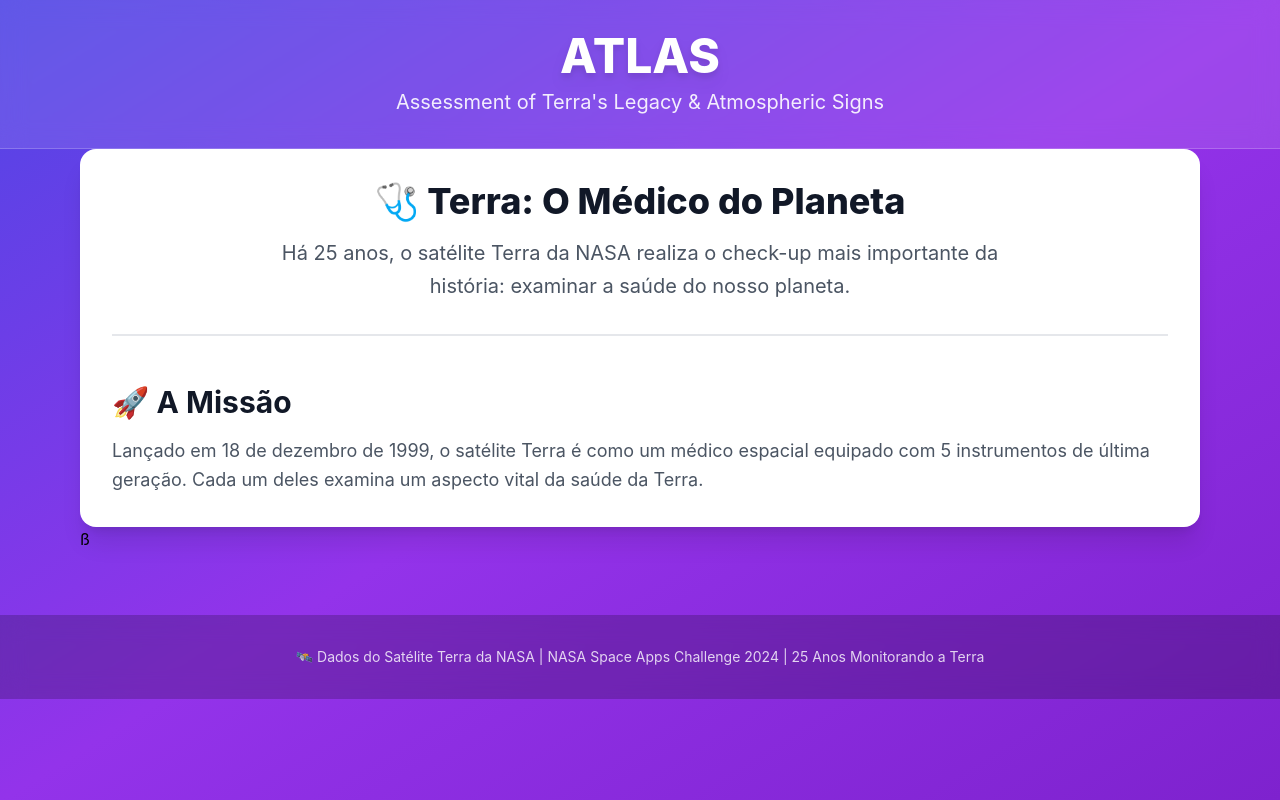
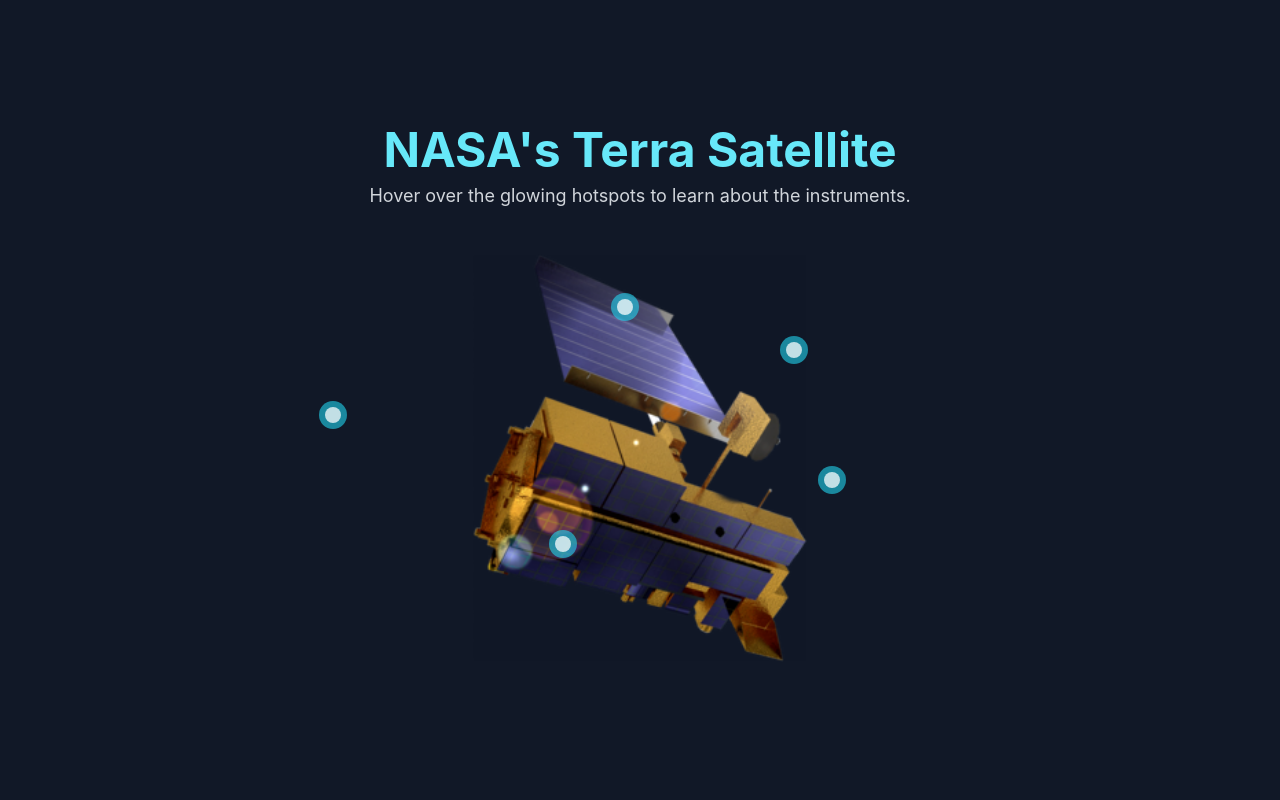
Before and after one commit to gustavogitzel/atlas-webapp, a React (Vite) app: page /satellite in a window 1280 px wide. Built offline with nearby package versions, Linux system fonts and the light colour scheme.

Commit message:
router, satellite page

```diff
--- a/src/App.tsx
+++ b/src/App.tsx
@@ -1,4 +1,6 @@
 import { HomePage } from './pages/HomePage/HomePage';
+import { Route, Routes } from 'react-router-dom';
+import { SatelitePage } from './pages/SatelitePage/SatelitePage';
 
 /**
  * App Component
@@ -6,7 +8,14 @@
  */
 
 function App() {
-  return <HomePage />;
+  return (
+    <div>
+      <Routes>
+        <Route path="/" element={<HomePage />} />
+        <Route path="/satellite" element={<SatelitePage />} />
+      </Routes>
+    </div>
+  );
 }
 
 export default App;
--- a/src/main.tsx
+++ b/src/main.tsx
@@ -2,9 +2,12 @@
 import ReactDOM from 'react-dom/client';
 import App from './App';
 import './index.css';
+import { BrowserRouter } from 'react-router-dom';
 
 ReactDOM.createRoot(document.getElementById('root')!).render(
   <React.StrictMode>
-    <App />
+    <BrowserRouter>
+      <App />
+    </BrowserRouter>
   </React.StrictMode>
 );
--- /dev/null
+++ b/src/pages/SatelitePage/SatelitePage.tsx
@@ -0,0 +1,103 @@
+import React, { useState } from 'react';
+import sat from "../../assets/sat.png";
+
+// Data for Terra's five main instruments
+const instruments = [
+  {
+    id: 'MODIS',
+    name: 'MODIS (Moderate Resolution Imaging Spectroradiometer)',
+    description: 'MODIS views the entire Earth\'s surface every 1 to 2 days, acquiring data in 36 spectral bands. Its data improves our understanding of global dynamics and processes occurring on the land, in the oceans, and in the lower atmosphere.',
+    position: { top: '15%', left: '48%' },
+  },
+  {
+    id: 'ASTER',
+    name: 'ASTER (Advanced Spaceborne Thermal Emission and Reflection Radiometer)',
+    description: 'A cooperative effort between NASA and Japan, ASTER creates high-resolution maps of land surface temperature, reflectance, and elevation. It is used for monitoring glaciers, volcanoes, and coral reefs.',
+    position: { top: '55%', left: '75%' },
+  },
+  {
+    id: 'MISR',
+    name: 'MISR (Multi-angle Imaging SpectroRadiometer)',
+    description: 'MISR has nine cameras that view Earth at different angles simultaneously. It provides unique data on atmospheric particles (aerosols), cloud properties, and land surface characteristics.',
+    position: { top: '70%', left: '40%' },
+  },
+  {
+    id: 'MOPITT',
+    name: 'MOPITT (Measurements of Pollution in the Troposphere)',
+    description: 'MOPITT measures the distribution and transport of carbon monoxide and methane in the troposphere. This data helps scientists track the sources and movement of air pollution on a global scale.',
+    position: { top: '40%', left: '10%' },
+  },
+  {
+    id: 'CERES',
+    name: 'CERES (Clouds and the Earth\'s Radiant Energy System)',
+    description: 'CERES measures the total reflected solar radiation and emitted thermal radiation from the Earth. It helps scientists understand the planet\'s energy balance, which is crucial for climate studies.',
+    position: { top: '25%', left: '70%' },
+  },
+];
+
+// The main component for the page
+export const SatelitePage = () => {
+  const [activeInstrument, setActiveInstrument] = useState(null);
+
+  // Function to show the modal with instrument info
+  const handleShowModal = (instrument) => {
+    setActiveInstrument(instrument);
+  };
+
+  // Function to hide the modal
+  const handleHideModal = () => {
+    setActiveInstrument(null);
+  };
+
+  return (
+    <div className="w-full h-screen bg-gray-900 flex flex-col justify-center items-center p-8 text-white font-sans overflow-hidden">
+
+      {/* --- Main Title --- */}
+      <div className="text-center mb-8 z-10">
+        <h1 className="text-4xl md:text-5xl font-bold text-cyan-300">NASA's Terra Satellite</h1>
+        <p className="text-lg text-gray-300 mt-2">Hover over the glowing hotspots to learn about the instruments.</p>
+      </div>
+
+      {/* --- Satellite and Hotspots Container --- */}
+      <div className="relative w-full max-w-3xl aspect-video">
+
+        {/* Replace this src with the path to your satellite image */}
+
+        <img
+          src={sat}
+          alt="Terra Satellite"
+          className="w-full h-full object-contain"
+        />
+
+        {/* --- Instrument Hotspots --- */}
+        {instruments.map((instrument) => (
+          <div
+            key={instrument.id}
+            className="absolute transform -translate-x-1/2 -translate-y-1/2"
+            style={{ top: instrument.position.top, left: instrument.position.left }}
+            onMouseEnter={() => handleShowModal(instrument)}
+            onMouseLeave={handleHideModal}
+          >
+            <div className="w-5 h-5 md:w-7 md:h-7 rounded-full bg-cyan-400/60 flex items-center justify-center cursor-pointer transition-transform duration-300 hover:scale-125">
+              <div className="w-3 h-3 md:w-4 md:h-4 bg-white rounded-full animate-pulse"></div>
+            </div>
+          </div>
+        ))}
+      </div>
+
+      {/* --- Modal Window --- */}
+      {/* This section will only be visible when an instrument is active */}
+      {activeInstrument && (
+        <div className="fixed inset-0 bg-black/50 flex justify-center items-center z-50 p-4 transition-opacity duration-300">
+          <div className="bg-gray-800 border border-cyan-400/50 rounded-lg shadow-2xl max-w-lg w-full p-6 mx-auto">
+            <h2 className="text-2xl font-bold text-cyan-300 mb-3">{activeInstrument.name}</h2>
+            <p className="text-gray-200 text-base leading-relaxed">
+              {activeInstrument.description}
+            </p>
+          </div>
+        </div>
+      )}
+
+    </div>
+  );
+};
--- /dev/null
+++ b/src/pages/SatelitePage/index.ts
@@ -0,0 +1 @@
+export { SatelitePage } from './SatelitePage';
```
Also changed, not shown: src/assets/sat.png (added), src/pages/SatelitePage/SatelitePage.css (added), 1 other file (tests, documents, lock files or other folders).
